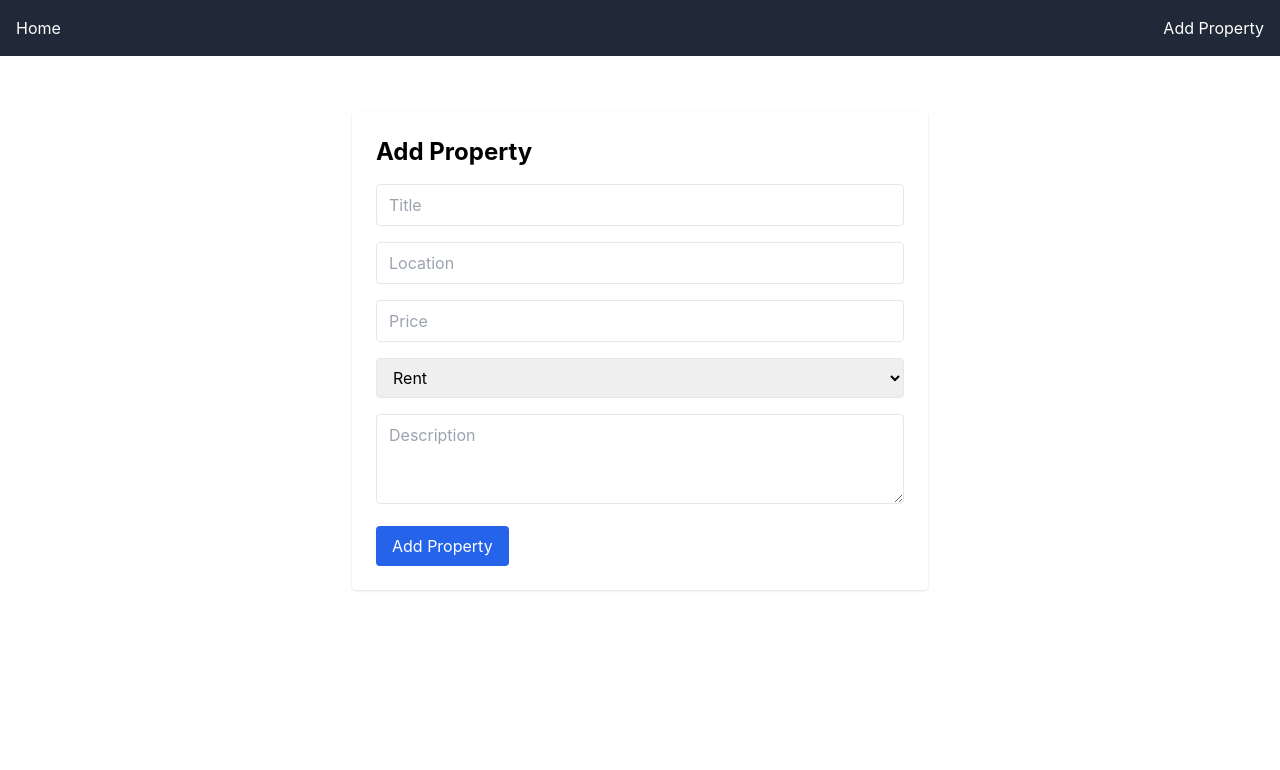
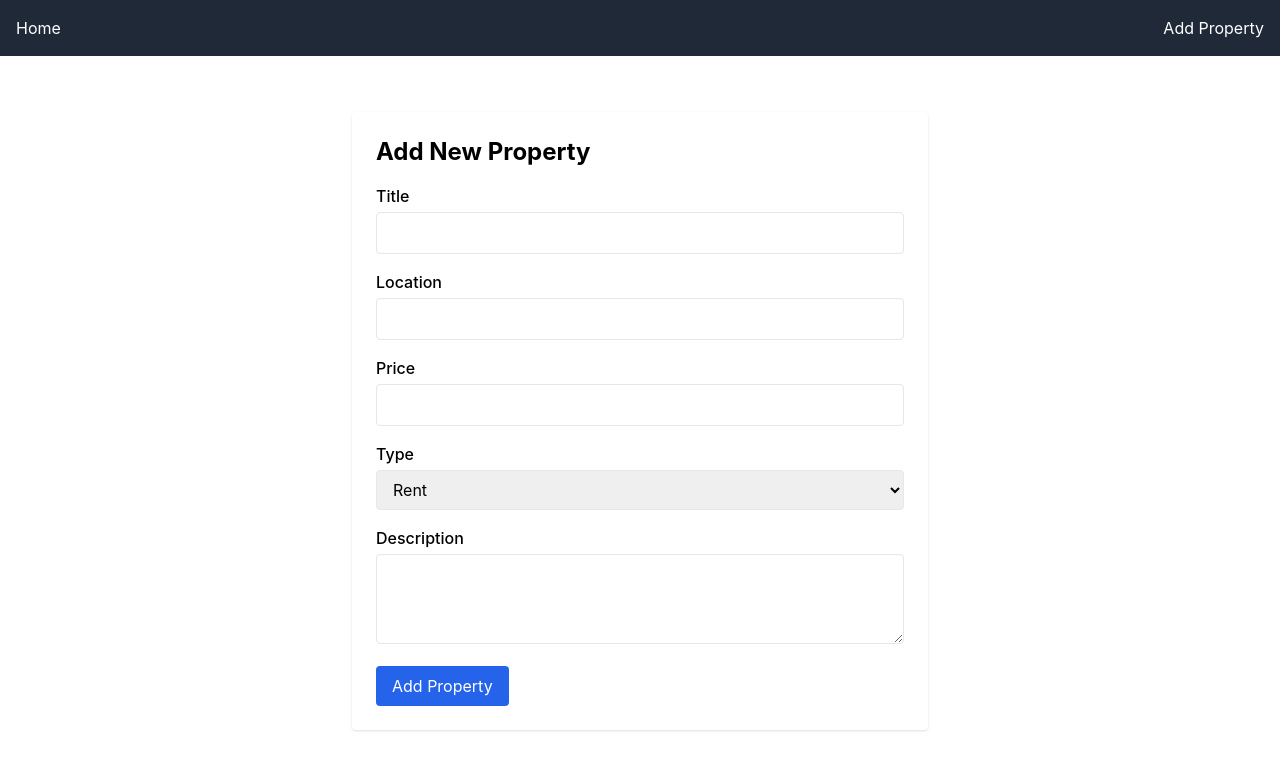
Before and after one commit to vinupaul/mangals-property-site, a React (Create React App) app in the folder client/: page /add in a window 1280 px wide. Shown: the top 770 px of the page. Built offline with nearby package versions, Linux system fonts and the light colour scheme.

Commit message:
Update AddProperty.jsx

```diff
--- a/client/src/pages/AddProperty.jsx
+++ b/client/src/pages/AddProperty.jsx
@@ -32,37 +32,47 @@ const AddProperty = () => {
 
   return (
     <div className="max-w-xl mx-auto p-6 bg-white shadow rounded mt-10">
-      <h2 className="text-2xl font-bold mb-4">Add Property</h2>
+  <h2 className="text-2xl font-bold mb-4">Add New Property</h2>
   <form onSubmit={handleSubmit} className="space-y-4">
-
-        <input type="text" name="title" placeholder="Title"
+    <div>
+      <label className="block mb-1 font-medium">Title</label>
+      <input type="text" name="title" required
         value={formData.title} onChange={handleChange}
-          className="w-full border px-3 py-2 rounded" required />
-
-        <input type="text" name="location" placeholder="Location"
+        className="w-full border px-3 py-2 rounded" />
+    </div>
+    <div>
+      <label className="block mb-1 font-medium">Location</label>
+      <input type="text" name="location" required
         value={formData.location} onChange={handleChange}
-          className="w-full border px-3 py-2 rounded" required />
-
-        <input type="number" name="price" placeholder="Price"
+        className="w-full border px-3 py-2 rounded" />
+    </div>
+    <div>
+      <label className="block mb-1 font-medium">Price</label>
+      <input type="number" name="price" required
         value={formData.price} onChange={handleChange}
-          className="w-full border px-3 py-2 rounded" required />
-
+        className="w-full border px-3 py-2 rounded" />
+    </div>
+    <div>
+      <label className="block mb-1 font-medium">Type</label>
       <select name="type" value={formData.type} onChange={handleChange}
         className="w-full border px-3 py-2 rounded">
         <option value="rent">Rent</option>
         <option value="sale">Sale</option>
       </select>
-
-        <textarea name="description" placeholder="Description"
+    </div>
+    <div>
+      <label className="block mb-1 font-medium">Description</label>
+      <textarea name="description"
         value={formData.description} onChange={handleChange}
         className="w-full border px-3 py-2 rounded" rows="3" />
-
+    </div>
     <button type="submit"
       className="bg-blue-600 text-white px-4 py-2 rounded hover:bg-blue-700">
       Add Property
     </button>
   </form>
 </div>
+
   );
 };
 
```
Lines whose indentation alone changed are shown as unchanged.
